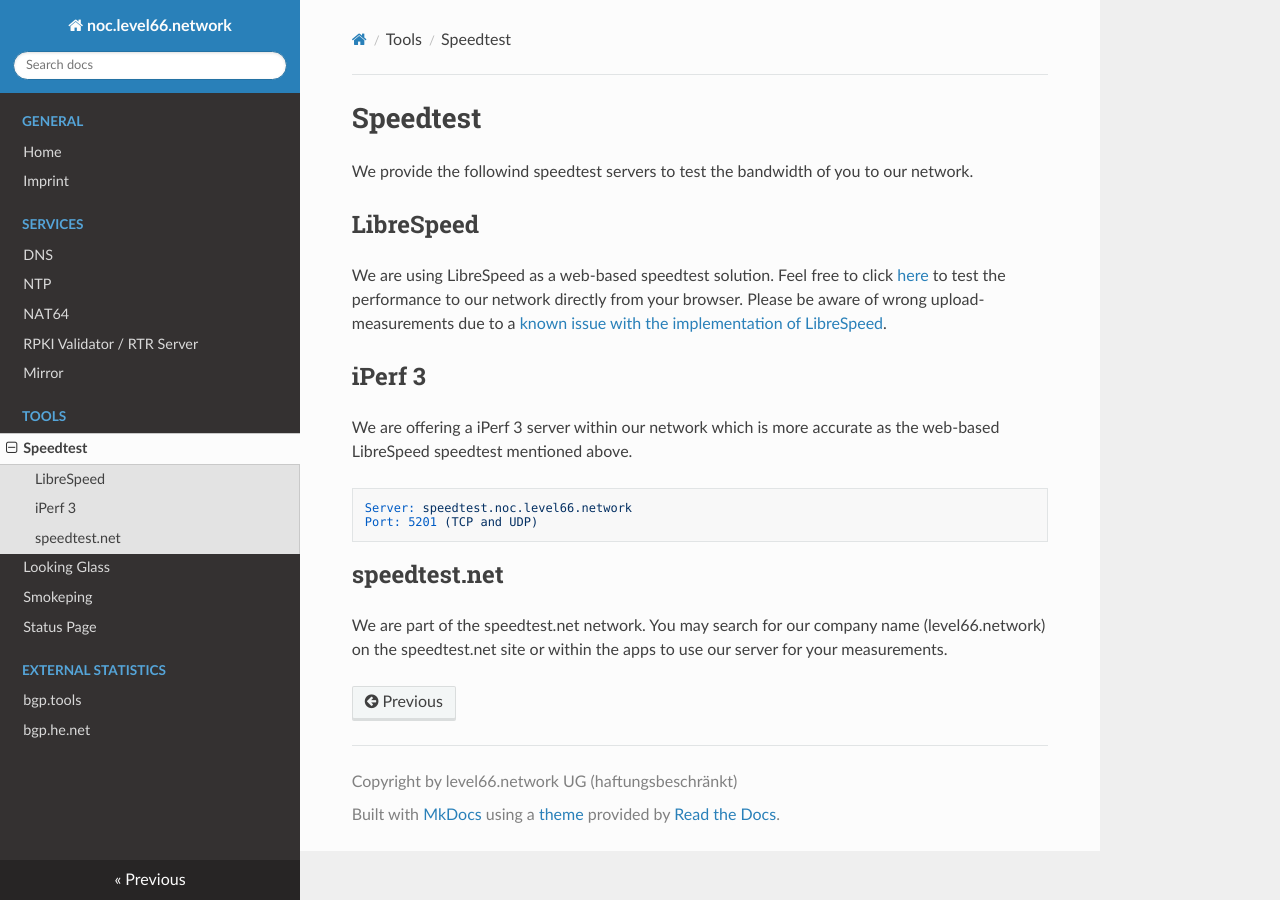
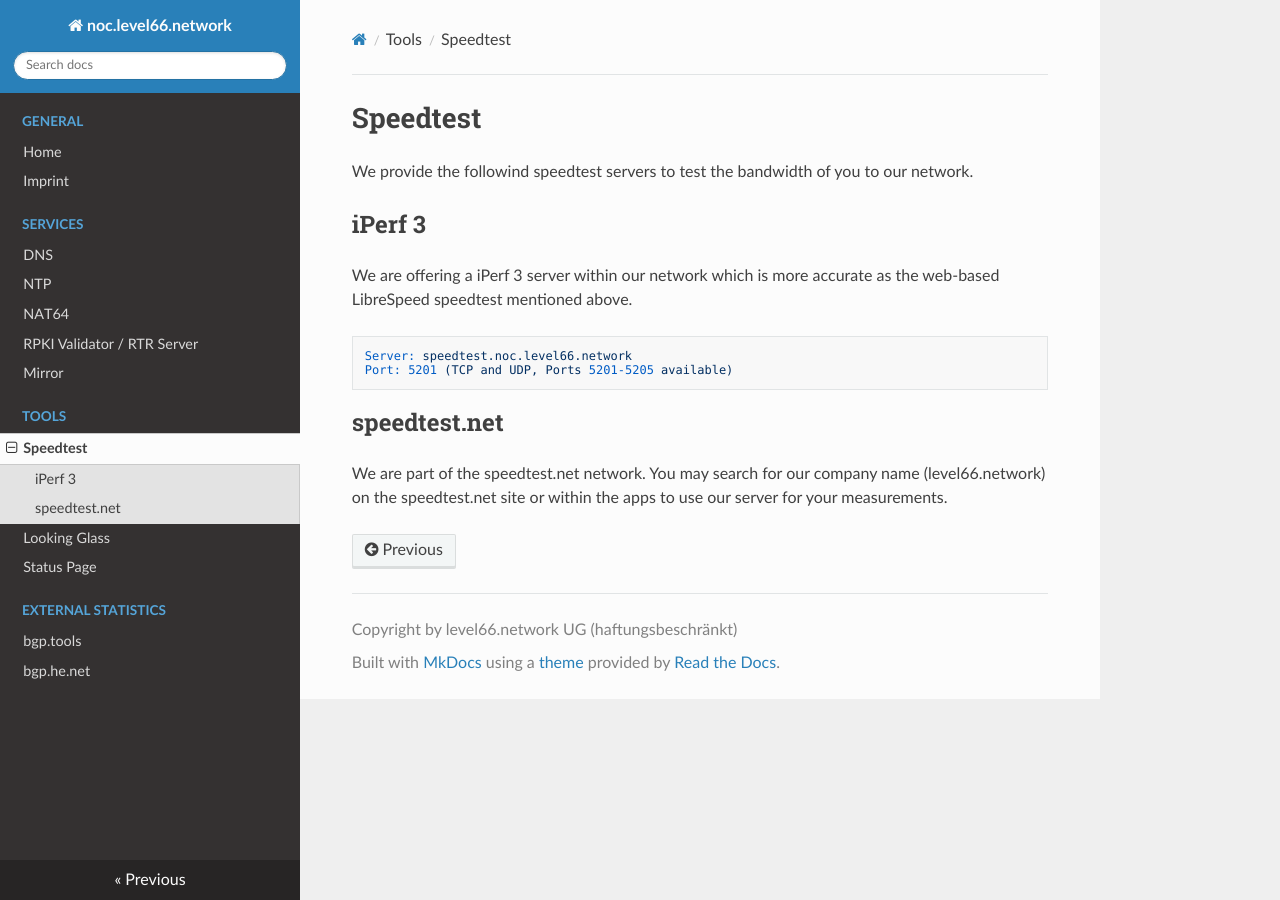
Before and after one commit to MrXermon/noc.as56381.net, an MkDocs documentation site: the page built from docs/tools/speedtest.md, in a window 1280 px wide. Built offline with MkDocs 1.6.1, drawn with Linux system fonts in a browser that asks for light colours; nearby versions of some CDN libraries.

Commit message:
Updated page.

````diff
--- a/docs/tools/speedtest.md
+++ b/docs/tools/speedtest.md
@@ -1,16 +1,13 @@
 # Speedtest
 
 We provide the followind speedtest servers to test the bandwidth of you to our network.
-
-## LibreSpeed
-We are using LibreSpeed as a web-based speedtest solution. Feel free to click [here](https://speedtest.noc.level66.network/) to test the performance to our network directly from your browser. Please be aware of wrong upload-measurements due to a [known issue with the implementation of LibreSpeed](https://github.com/librespeed/speedtest/issues/427).
 
 ## iPerf 3
 We are offering a iPerf 3 server within our network which is more accurate as the web-based LibreSpeed speedtest mentioned above.
 
 ```
 Server: speedtest.noc.level66.network
-Port: 5201 (TCP and UDP)
+Port: 5201 (TCP and UDP, Ports 5201-5205 available)
 ```
 
 ## speedtest.net
--- a/mkdocs.yml
+++ b/mkdocs.yml
@@ -19,7 +19,6 @@ nav:
   - Tools:
     - Speedtest: ./tools/speedtest.md
     - Looking Glass: https://lg.noc.level66.network/
-    - Smokeping: https://ping.noc.level66.network/
     - Status Page: https://status.level66.network/
   - External Statistics:
     - bgp.tools: https://bgp.tools/as/56381
````
